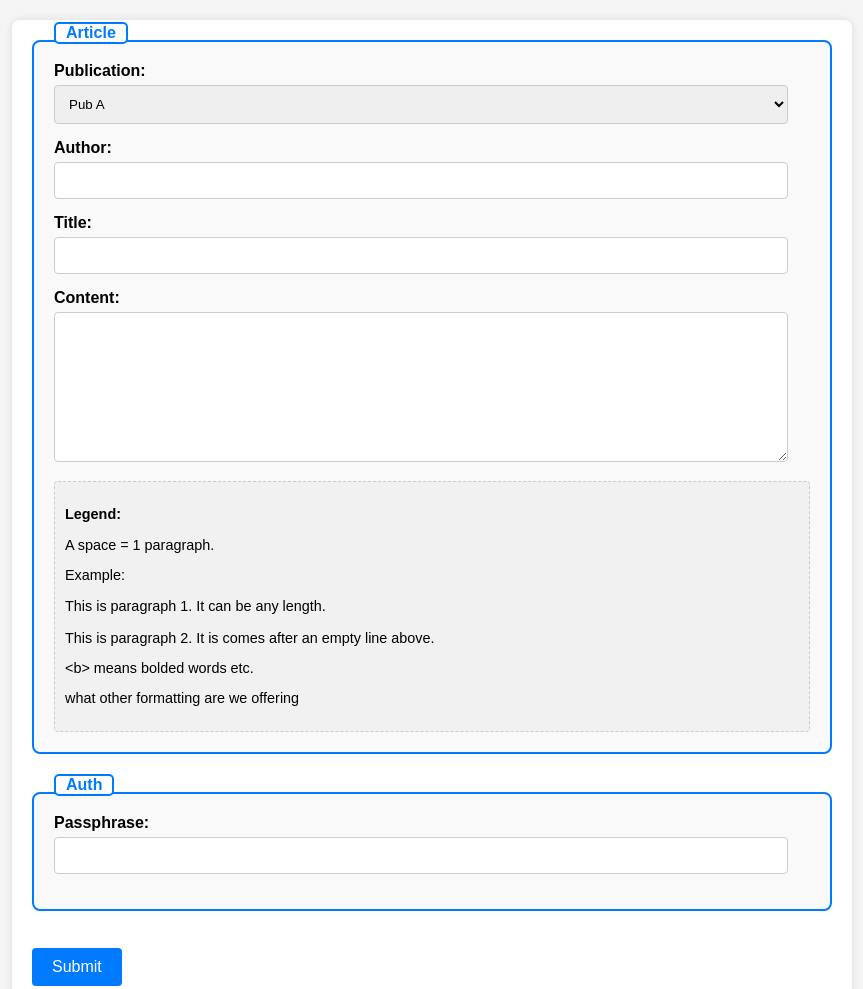
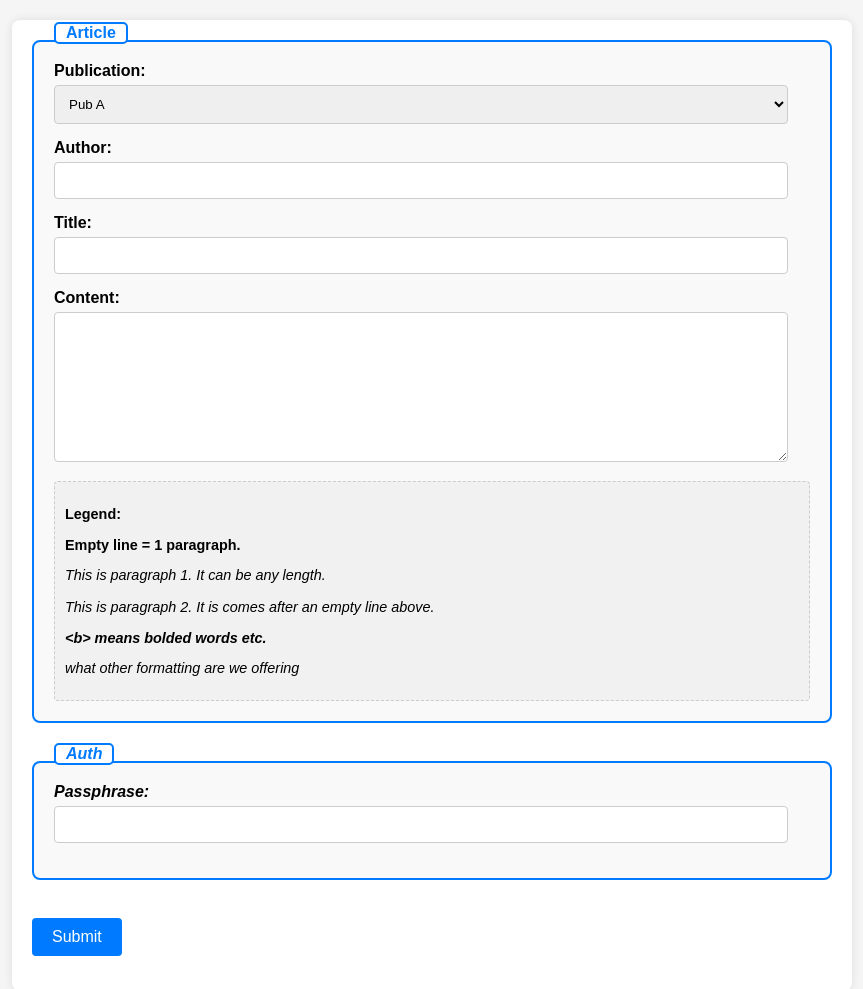
Before and after one commit to tymnicholas/poc-break-glass, a plain HTML site: page index.html in a window 1280 px wide. Shown: the whole page, without its empty margins (208-1071 px from the left). Drawn offline with Linux system fonts and the light colour scheme.

Commit message:
Update index.html

```diff
--- a/index.html
+++ b/index.html
@@ -32,11 +32,10 @@
                 </div>
                 <div class="markdown-legend">
                     <p><strong>Legend:</strong></p>
-                    <p>A space = 1 paragraph.</p>
-                    <p>Example:</p>
+                    <p><b>Empty line = 1 paragraph.</b></p>
+                    <p><i><Example:/i></p>
                     <p>This is paragraph 1. It can be any length.<br><br>This is paragraph 2. It is comes after an empty line above.<br></p>
-
-                    <p>&lt;b&gt; means bolded words etc.</p>
+                    <p><b>&lt;b&gt; means bolded words etc.</b></p>
                     <p>what other formatting are we offering</p>
                 </div>
             </div>
```
